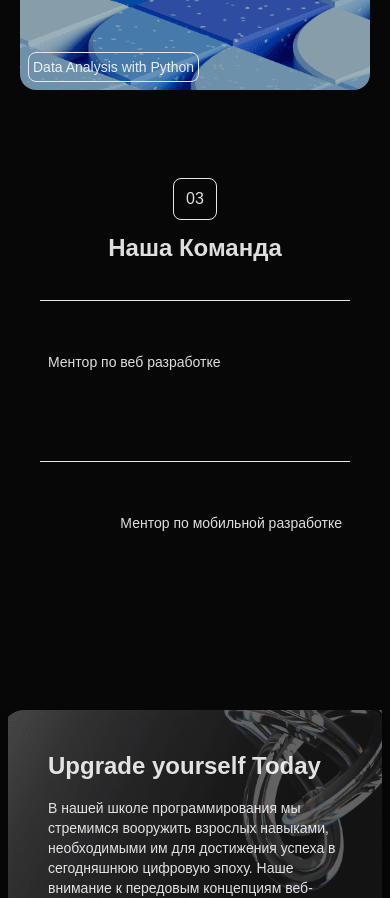
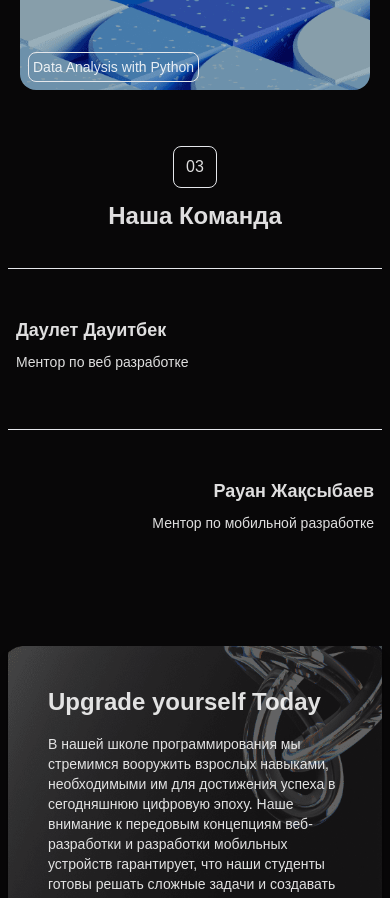
Before and after one commit to Bashkanitto/BSoft-client, a React (Vite) app: page / in a window 390 px wide. Shown: the part 3580-4478 px from the top of the page. Built offline with nearby package versions, Linux system fonts and the light colour scheme.

Commit message:
add fixups

```diff
--- a/src/components/Contact.jsx
+++ b/src/components/Contact.jsx
@@ -14,7 +14,7 @@ const Contact = () => {
 				<form className='md:w-2/3 flex flex-col gap-6 w-full'>
 					<div className='flex flex-col md:flex-row gap-4 md:gap-10'>
 						<input type='text' name='name' placeholder='Имя' />
-						<input type='text' name='name' placeholder='Номер телефона' />
+						<input type='tel' name='name' placeholder='Номер телефона' />
 					</div>
 					<button
 						type='submit'
--- a/src/components/Team.jsx
+++ b/src/components/Team.jsx
@@ -6,7 +6,7 @@ const Team = () => {
 	return (
 		<section
 			id='team'
-			className='stack container-full lg:container mx-auto transition-all duration-300  flex flex-col gap-5 p-10'
+			className='stack container-full lg:container mx-auto transition-all duration-300  flex flex-col gap-5 p-2 md:p-10'
 		>
 			<SectionName number={'03'}>Наша Команда</SectionName>
 
```
